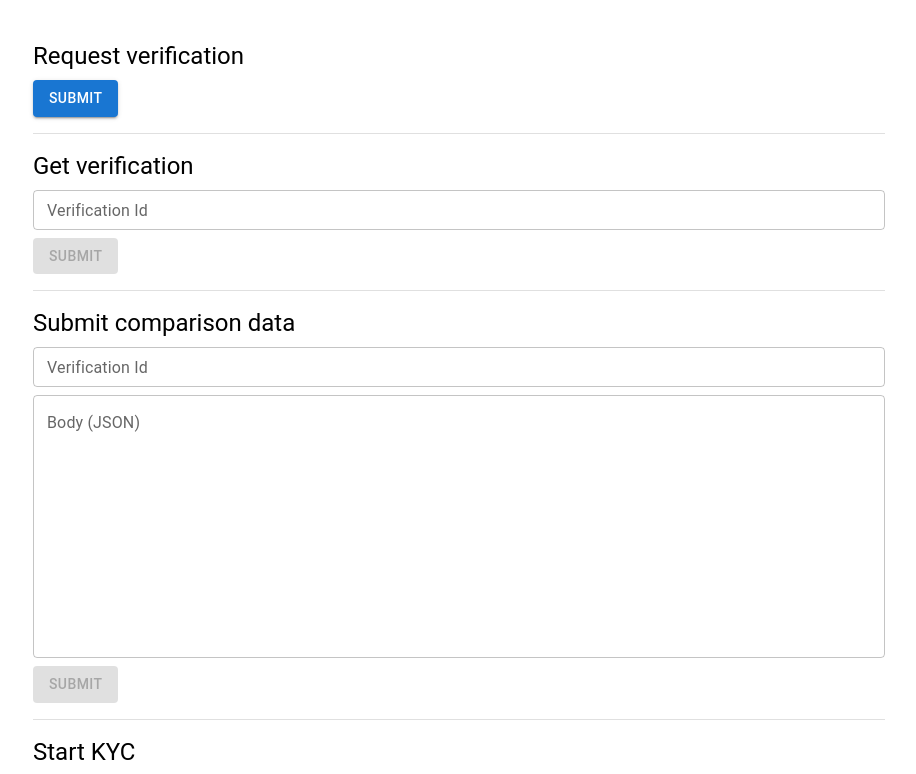
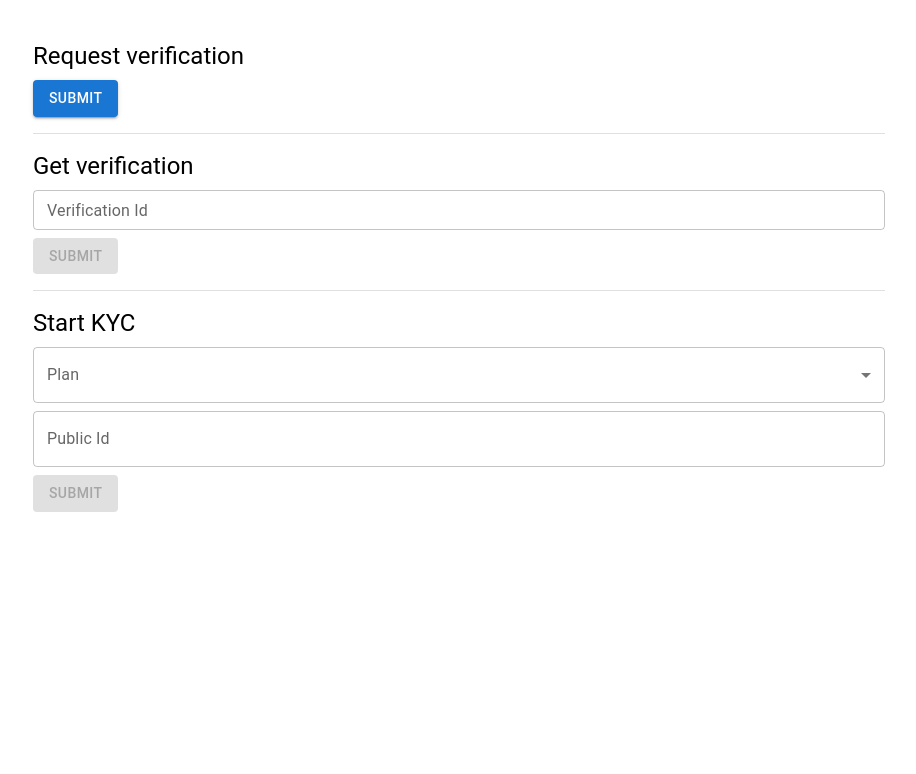
Before and after one commit to nguyenduyhust/trustdock-testing, a Next.js app: page / in a window 1280 px wide. Shown: the top 774 px of the page, without its empty margins (181-1097 px from the left). Built offline with nearby package versions, Linux system fonts and the light colour scheme.

Commit message:
Comment out ComparisonData component

```diff
--- a/pages/index.tsx
+++ b/pages/index.tsx
@@ -19,10 +19,10 @@ const Home: NextPage = () => {
         <Box marginTop={2} marginBottom={2}>
           <Divider />
         </Box>
-        <ComparisionData />
+        {/* <ComparisionData />
         <Box marginTop={2} marginBottom={2}>
           <Divider />
-        </Box>
+        </Box> */}
         <SelectKYC />
       </Box>
     </Container>
```
